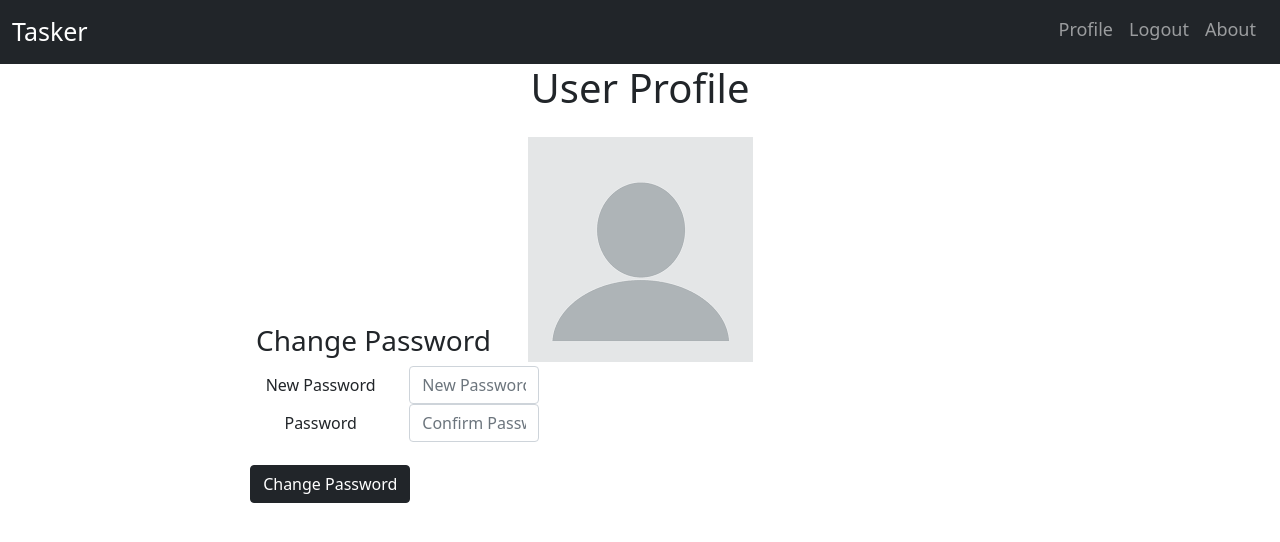
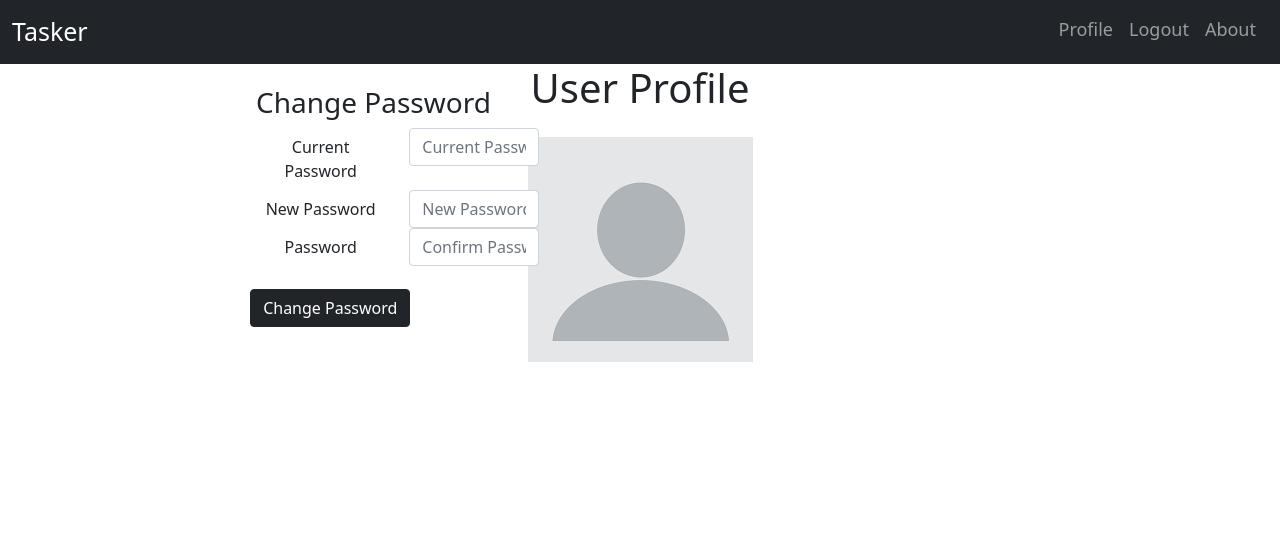
Before and after one commit to Level-Up-Partnership/lup-tasker, a Vue app in the folder client/: page /profile in a window 1280 px wide. Shown: the top 542 px of the page. Built offline with nearby package versions, Linux system fonts and the light colour scheme; sample sign-in values are in the browser's storage.

Commit message:
Random stuff

```diff
--- a/client/package.json
+++ b/client/package.json
@@ -17,6 +17,7 @@
     "popper.js": "^1.16.1",
     "vue": "^3.1.5",
     "vue-router": "^4.0.0-0",
+    "vuelidate": "^0.7.6",
     "vuex": "^4.0.0-0"
   },
   "devDependencies": {
--- a/client/src/components/Layout/TheHeader.vue
+++ b/client/src/components/Layout/TheHeader.vue
@@ -73,7 +73,6 @@ export default {
   },
   computed: {
     isLoggedIn() {
-      console.log(this.$store.getters.IsLoggedIn);
       return this.$store.getters.IsLoggedIn;
     },
   },
--- a/client/src/components/UserProfile/UserProfileComp.vue
+++ b/client/src/components/UserProfile/UserProfileComp.vue
@@ -7,6 +7,20 @@
     <form @submit.prevent="changePassword">
       <div class="d-flex align-items-start">
         <h3>Change Password</h3>
+      </div>
+      <div class="row">
+        <label for="currentPassword" class="col-sm-2 col-form-label"
+          >Current Password</label
+        >
+        <div class="col-sm-2">
+          <input
+            type="password"
+            v-model="currentPassword"
+            class="form-control"
+            id="currentPassword"
+            placeholder="Current Password"
+          />
+        </div>
       </div>
       <div class="row">
         <label for="newPassword" class="col-sm-2 col-form-label"
@@ -48,12 +62,13 @@
 export default {
   data() {
     return {
+      currentPassword: "",
       newPassword: "",
     };
   },
   methods: {
     changePassword() {
-      this.$emit("change-password", this.newPassword);
+      this.$emit("change-password", this.newPassword, this.currentPassword);
     },
   },
 };
@@ -67,7 +82,7 @@ form {
   margin: 0;
   position: absolute;
   right: 10%;
-  bottom: 40%;
+  bottom: 62%;
   width: 70%;
 }
 .button-form {
--- a/client/src/main.js
+++ b/client/src/main.js
@@ -4,6 +4,7 @@ import router from "./router";
 import store from "./store";
 import BaseCard from "./components/UI/BaseCard.vue";
 import BaseButton from "./components/UI/BaseButton.vue";
+import Vuelidate from 'vuelidate';
 import './axios'
 
 import "bootstrap";
@@ -15,7 +16,7 @@ const app = createApp(App);
 
 app.use(router);
 app.use(store);
-
+app.use(Vuelidate);
 app.component("base-card", BaseCard);
 app.component("base-button", BaseButton);
 app.mount("#app");
--- a/client/src/views/login/Login.vue
+++ b/client/src/views/login/Login.vue
@@ -40,7 +40,6 @@ export default {
             }
           },
           (err) => {
-            console.log(err.response);
             this.error = err.response.data.error;
           }
         );
```
Also changed, not shown: 1 other file (tests, documents, lock files or other folders).
